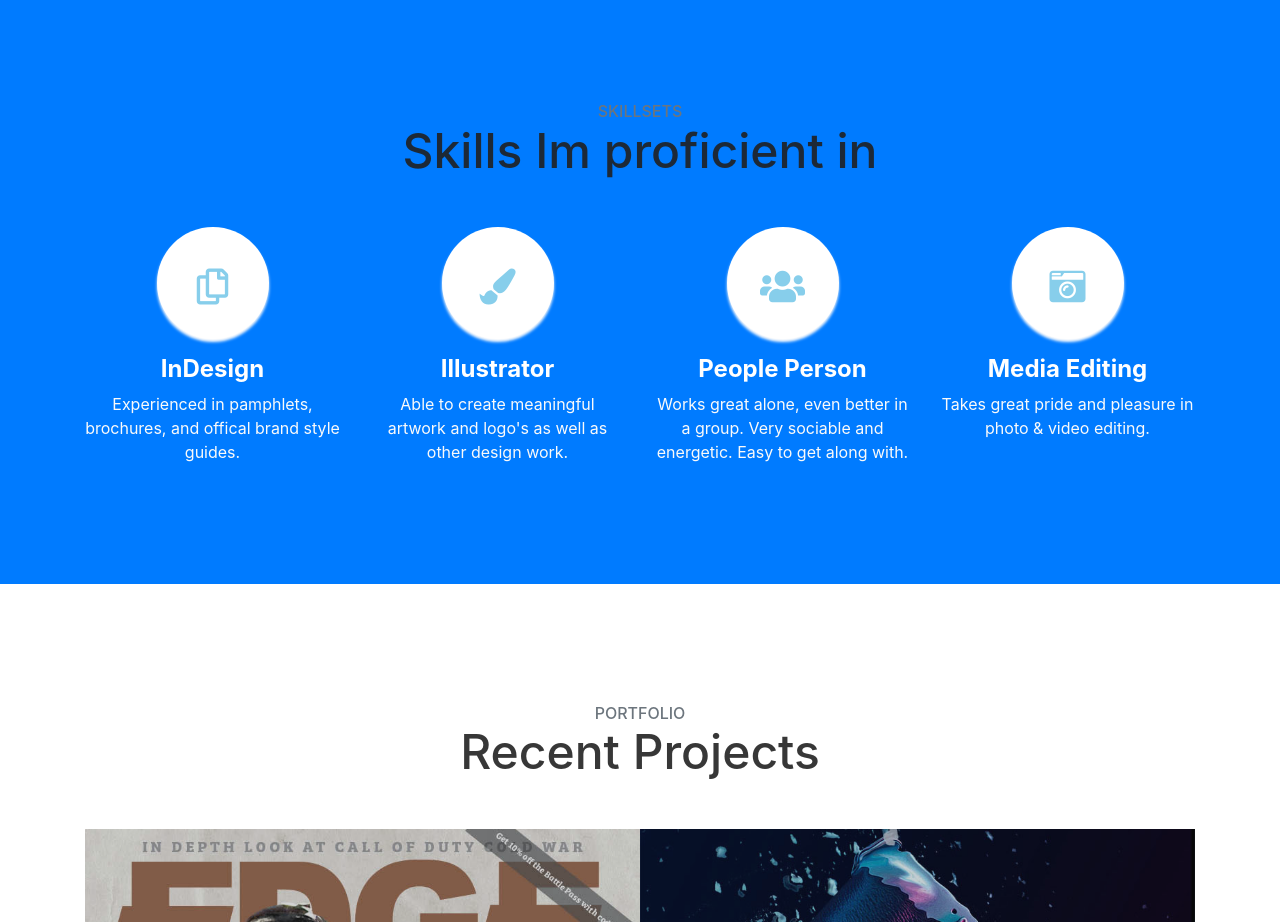
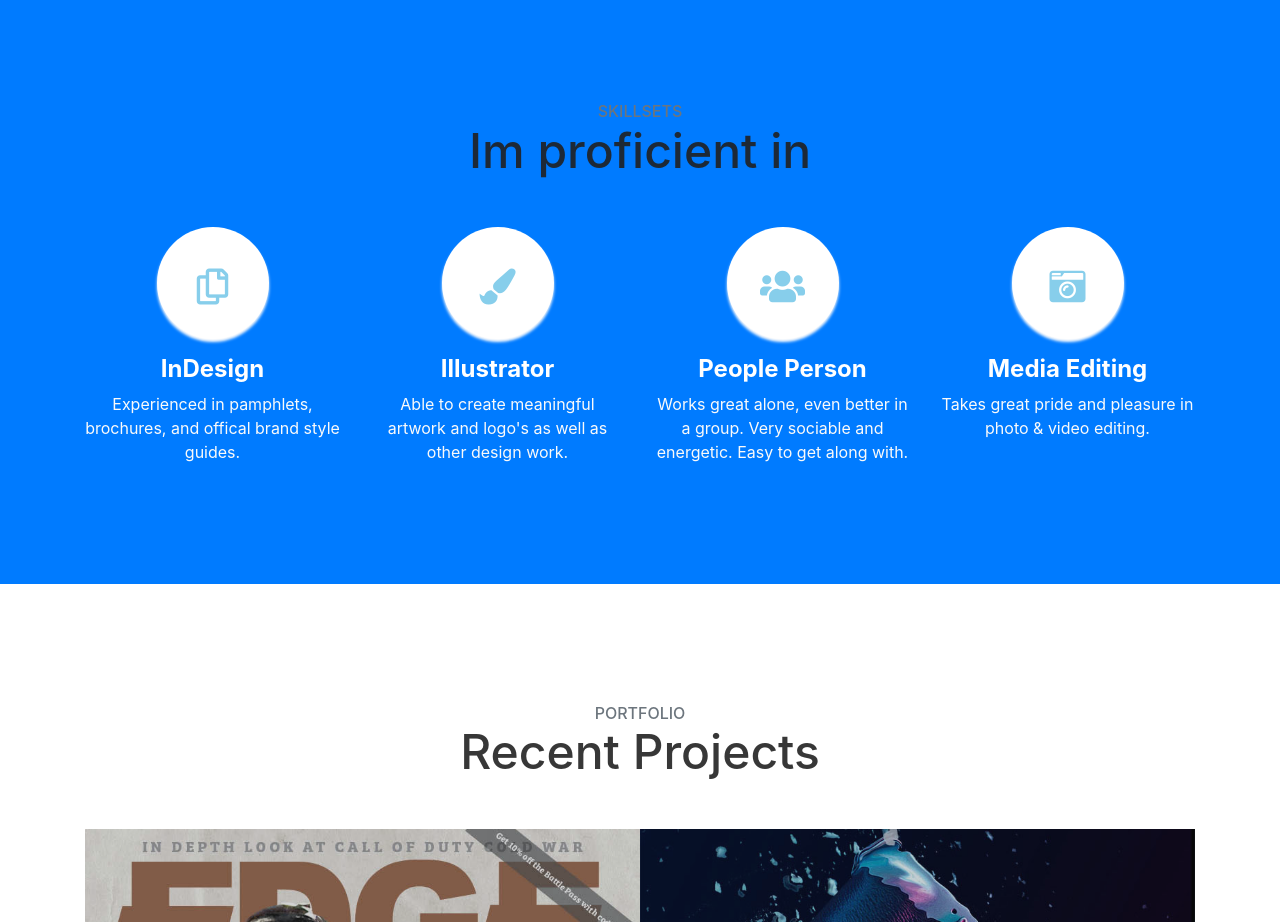
Before and after one commit to Harryson15/Airy, a website with bundled scripts: page index.html in a window 1280 px wide. Shown: the part 1440-2362 px from the top of the page. Built offline with nearby package versions, Linux system fonts and the light colour scheme.

Commit message:
Add files via upload

```diff
--- a/index.html
+++ b/index.html
@@ -85,7 +85,7 @@
     <div class="container">
       <div class="content-section-heading">
         <h3 class="text-secondary mb-0">Skillsets</h3>
-        <h2 class="mb-5">Skills Im proficient in</h2>
+        <h2 class="mb-5">Im proficient in</h2>
       </div>
       <div class="row">
         <div class="col-lg-3 col-md-6 mb-5 mb-lg-0">
```
